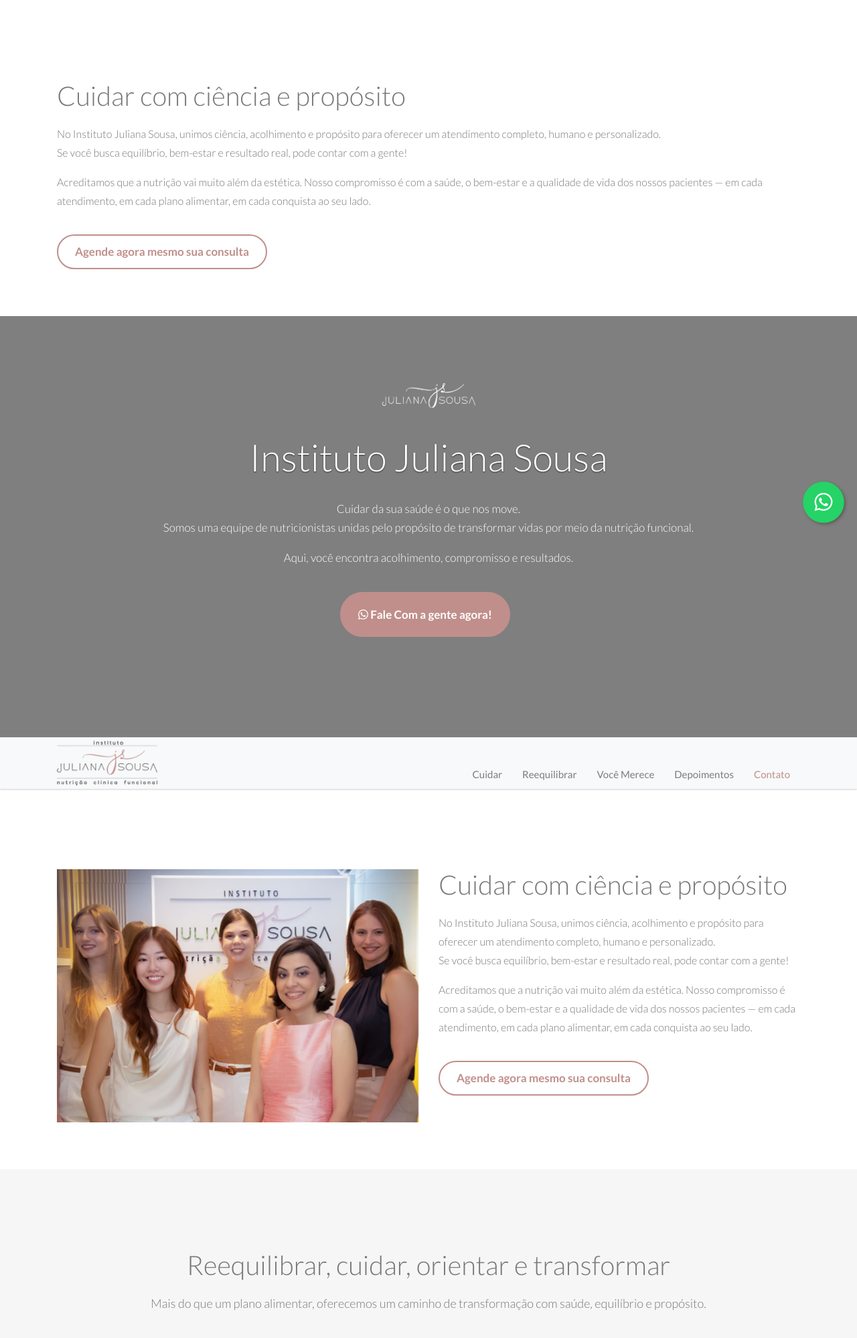
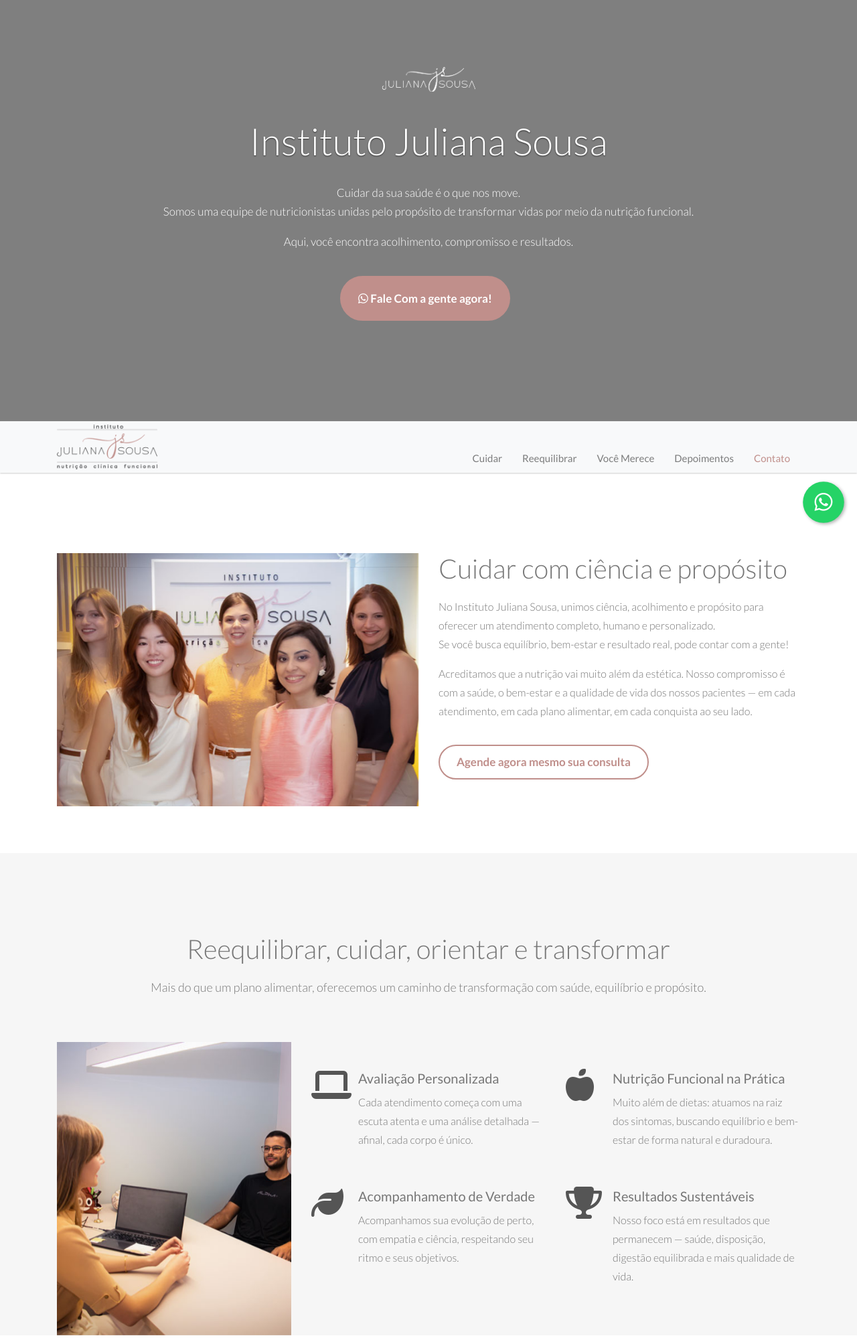
Before and after one commit to renatoangelo/landingpageIJS, a PHP site: page / in a window 1280 px wide. Shown: the top 1998 px of the page at 67% size. Run offline with PHP 8.4, Linux system fonts and the light colour scheme.

Commit message:
Aprimorando PageSpeed III

```diff
--- a/index.php
+++ b/index.php
@@ -43,31 +43,6 @@
 	<!-- /.preloader -->
 	<!-- <div id="preloader"></div> -->
 	<div id="top"></div>
-
-
-<!-- /.intro section -->
-<div id="intro">
-		<div class="container">
-			<div class="row">
-				<!-- /.intro content -->
-				<div class="col-md-12 wow slideInRight">
-					<h2>Cuidar com ciência e propósito</h2>
-
-					<p>No Instituto Juliana Sousa, unimos ciência, acolhimento e propósito para oferecer um atendimento completo, humano e personalizado.<br>
-					Se você busca equilíbrio, bem-estar e resultado real, pode contar com a gente!</p>
-
-					<p>Acreditamos que a nutrição vai muito além da estética. Nosso compromisso é com a saúde, o bem-estar e a qualidade de vida dos nossos pacientes — em cada atendimento, em cada plano alimentar, em cada conquista ao seu lado.</p>
-
-					<div class="btn-section"><a href="#feature" class="btn-default">Agende agora mesmo sua consulta</a></div>
-
-				</div>
-			</div>
-		</div>
-	</div>
-
-
-
-
 
 	<!-- /.parallax full screen background image -->
 	<div class="fullscreen landing parallax" style="background-image:url('assets/images/head01.jpg');" data-img-width="2000" data-img-height="1125" data-diff="100">
```
